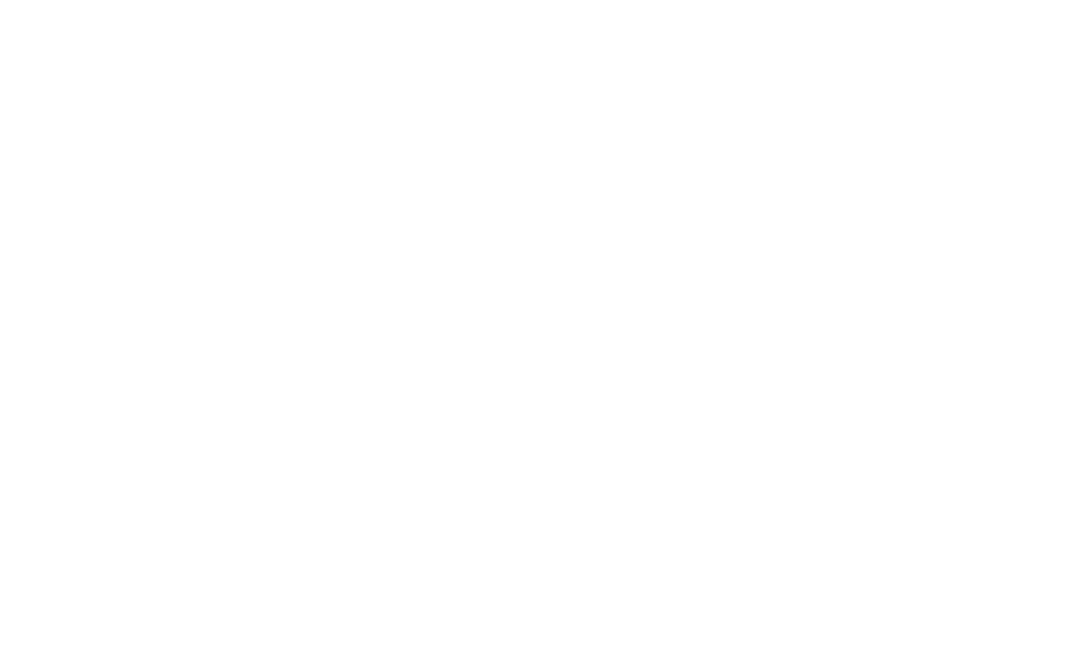
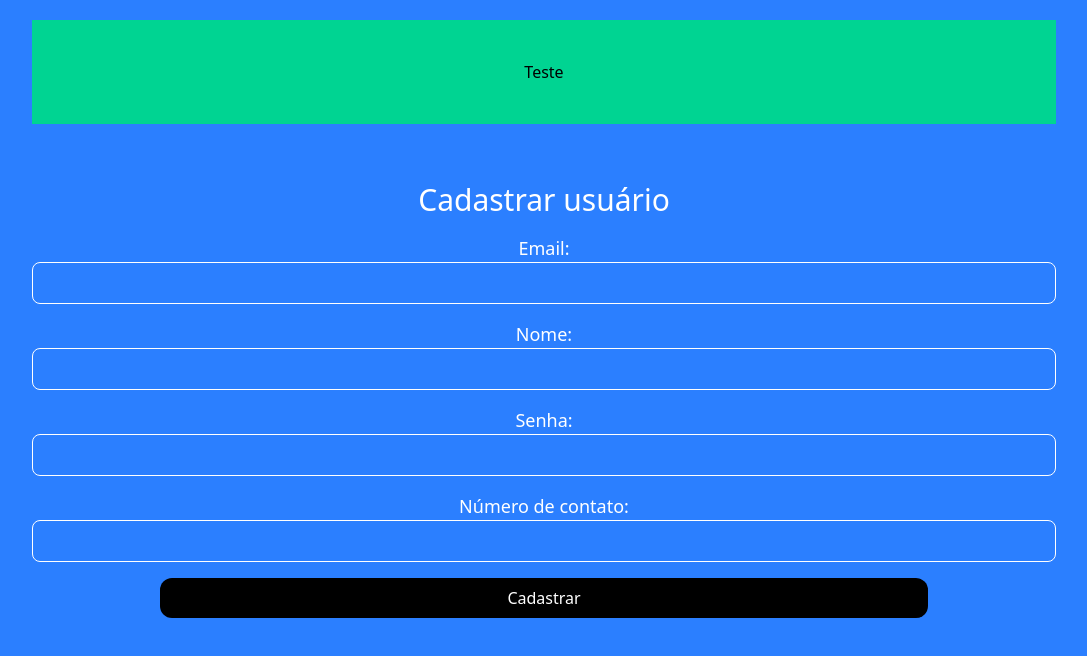
Before and after one commit to LIKITO1/gerenciador-de-contatos, a React (Vite) app: page /cadastro in a window 1280 px wide. Before the commit this address had no page. Shown: the top 656 px of the page, without its empty margins (96-1183 px from the left). Built offline with nearby package versions, Linux system fonts and the light colour scheme.

Commit message:
Cadastro funcionando

```diff
--- a/src/App.jsx
+++ b/src/App.jsx
@@ -2,7 +2,7 @@
 function App() {
   return (
     <>
-      <div className="absolute w-full h-full bg-gradient-to-l from-blue-300 to-green-300 flex flex-col gap-10">
+      <div className="absolute w-full h-full bg-linear-to-l from-blue-300 to-green-300 flex flex-col gap-10">
           <h1 className="mt-20 text-4xl flex items-center justify-center">Login</h1>
           <div className="flex flex-col">
           <label className="items-center justify-center flex">Email:</label>
--- /dev/null
+++ b/src/components/layouts/Card.jsx
@@ -0,0 +1,10 @@
+function Card({msg,tipo}){
+    return(
+        <>
+            <div className="absolute w-full h-[13%] text-black flex items-center justify-center mt-5">
+                <p className="bg-emerald-400 p-2 w-[80%] h-full flex items-center justify-center">{msg}</p>
+            </div>
+        </>
+    )
+}
+export default Card
--- a/src/components/layouts/Menu.jsx
+++ b/src/components/layouts/Menu.jsx
@@ -14,7 +14,7 @@
                 <CloseIcon className={`size-9 mt-7 right-6 absolute transition-all duration-300 ${menu?"opacity-0 pointer-events-none rotate-45":"opacity-100"}`} onClick={()=>setMenu(true)}/>
                     <ul className={`bg-linear-to-br from-blue-300 to-blue-500 font-semibold flex flex-col w-full text-white border-black text-center absolute transition-all duration-300 ${menu?"opacity-0 pointer-events-none":"opacity-100"} mt-24`}>
                         <Link to="/home" className={`p-4 w-full ${selecionado=="home"?"bg-blue-900":"bg-transparent"}`}>Home</Link>
-                        <Link to="/register" className={`${selecionado=="register"?"bg-blue-900":"bg-transparent"} p-4 w-full`}>Cadastro de contatos</Link>
+                        <Link to="/register" className={`${selecionado=="register"?"bg-blue-900":"bg-transparent"} p-4 w-full`}>Adicionar contatos</Link>
                         <Link to="/list" className={`p-4 w-full ${selecionado=="list"?"bg-blue-900":"bg-transparent"}`}>Listar contatos</Link>
                     </ul>
             </div>
--- /dev/null
+++ b/src/components/pages/Cadastro.jsx
@@ -0,0 +1,48 @@
+import {useState} from "react"
+import Card from "../layouts/Card"
+function Cadastro(){
+    const [nome,setNome]=useState("")
+    const [email,setEmail]=useState("")
+    const [senha,setSenha]=useState("")
+    const [numero,setNumero]=useState("")
+    const [msg,setMsg]=useState("")
+    const [tipo,setTipo]=useState("")
+    async function cadastrar(e){
+        e.preventDefault()
+        await fetch("http://localhost:8080/create",{
+            method:"POST",
+            headers:{
+                "Content-Type":"application/json"
+            },body:JSON.stringify({nome,email,senha,numero})
+        }).then((response)=>response.json()).then((res)=>{
+            setMsg(res?.msg)
+            setTipo(res?.tipo)
+        })
+    }
+    return(
+        <>
+            <div className="absolute flex flex-col w-full h-full bg-blue-500 gap-4 items-center justify-center text-white">
+                <h1 className="w-full flex items-center justify-center text-3xl">Cadastrar usuário</h1>
+                <div className="flex flex-col w-full items-center justify-center">
+                <label className="text-lg">Email:</label>
+                <input type="email" className="p-2 outline-none border w-[80%] rounded-lg" onChange={(e)=>setEmail(e.target.value)}/>
+                </div>
+                <div className="flex flex-col w-full items-center justify-center">
+                    <label className="text-lg">Nome:</label>
+                    <input type="text" className="p-2 outline-none border w-[80%] rounded-lg" onChange={(e)=>setNome(e.target.value)}/>
+                </div>
+                <div className="flex flex-col w-full items-center justify-center">
+                    <label className="text-lg">Senha:</label>
+                    <input type="password" className="p-2 outline-none border w-[80%] rounded-lg" onChange={(e)=>setSenha(e.target.value)}/>
+                </div>
+                <div className="flex flex-col w-full items-center justify-center">
+                    <label className="text-lg">Número de contato:</label>
+                    <input type="number" className="p-2 outline-none border w-[80%] rounded-lg" onChange={(e)=>setNumero(e.target.value)}/>
+                </div>
+                <button className="p-2 bg-black text-white w-[60%] rounded-xl" onClick={cadastrar}>Cadastrar</button>
+            </div>
+                <Card msg="Teste"/>
+        </>
+    )
+}
+export default Cadastro
--- a/src/components/pages/Register.jsx
+++ b/src/components/pages/Register.jsx
@@ -5,16 +5,16 @@
         <Menu selecionado="register"/>
             <div className="bg-blue-500 w-full h-dvh">
                 <form className="w-full p-[8%] flex flex-col gap-10">
-                    <h1 className="text-4xl text-white flex items-center justify-center">Cadastrar Contato</h1>
+                    <h1 className="text-4xl text-white flex items-center justify-center mt-6">Adicionar Contato</h1>
                     <div className="flex flex-col items-center justify-center text-white">
                     <label className="mb-2 text-lg">Nome:</label>
                     <input type="text" className="border-white border-2 outline-none p-2 w-full rounded-xl"/>
                     </div>
                     <div className="flex flex-col items-center justify-center text-white">
-                    <label className="mb-2 text-lg">Número:</label>
-                    <input type="text" className="border-white border-2 outline-none p-2 w-full rounded-xl"/>
+                    <label className="mb-2 text-lg">Número do contato:</label>
+                    <input type="number" className="border-white border-2 outline-none p-2 w-full rounded-xl"/>
                     </div>
-                    <button className="bg-black text-white p-3 rounded-2xl m-auto w-[60%]">Cadastrar</button>
+                    <button className="bg-black text-white p-3 rounded-2xl m-auto w-[60%]">Adicionar</button>
                 </form>
             </div>
         </>
--- a/src/main.jsx
+++ b/src/main.jsx
@@ -5,6 +5,7 @@
 import Home from "./components/pages/Home.jsx"
 import Register from "./components/pages/Register.jsx"
 import List from "./components/pages/List.jsx"
+import Cadastro from "./components/pages/Cadastro.jsx"
 import {BrowserRouter as Router,Routes,Route} from "react-router-dom"
 createRoot(document.getElementById('root')).render(
   <StrictMode>
@@ -14,6 +15,7 @@
         <Route path="/home" element={<Home/>}/>
         <Route path="/list" element={<List/>}/>
         <Route path="/register" element={<Register/>}/>
+        <Route path="/cadastro" element={<Cadastro/>}></Route>
       </Routes>
     </Router>
   </StrictMode>,
```
